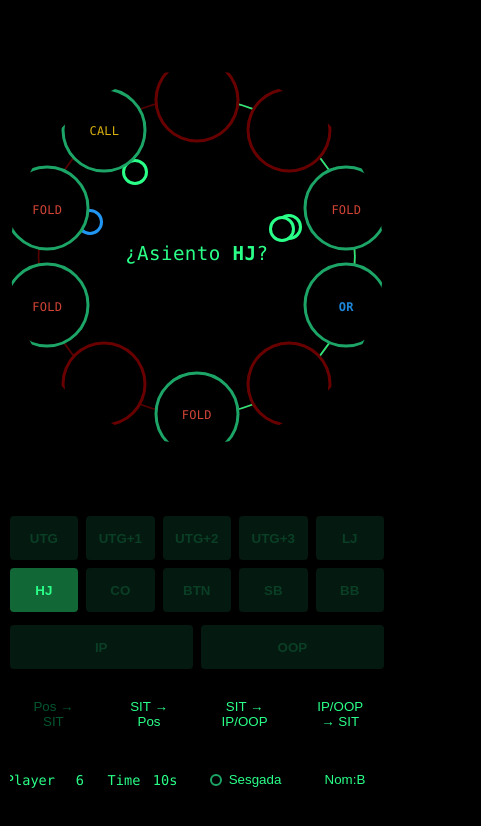
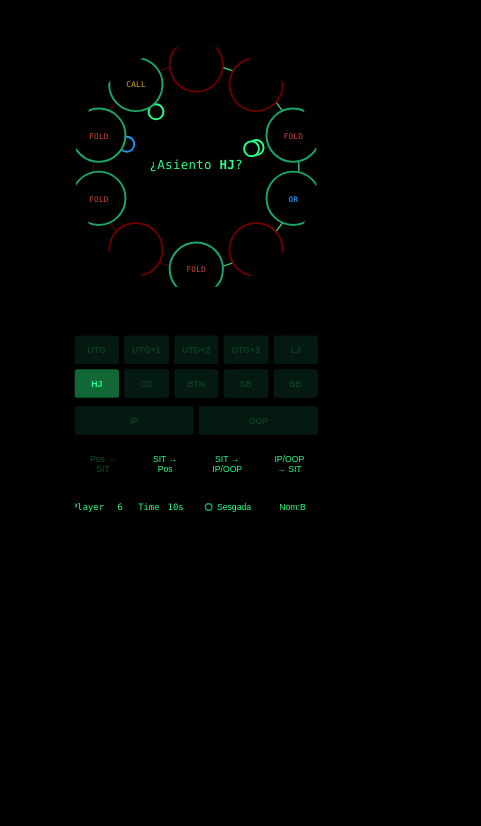
Before and after one commit to zxncvul/alksjioo984084jroisja-pos-trainer-level1, a plain HTML site: page index.html in a window 390 px wide. Shown: the whole page, 481 px wide, since content can reach past the window. Drawn offline with Linux system fonts and the light colour scheme.

Commit message:
Update styles.css

```diff
--- a/styles.css
+++ b/styles.css
@@ -881,3 +881,18 @@ button.asking{ box-shadow:none !important; border:none !important; }
 /* 50px exactos entre la mesa y la primera fila de botones */
 .pos-section{ margin-top: 50px !important; }
 /* (alternativa equivalente) .table-wrap{ margin-bottom: 50px !important; } */
+
+/* Escalar app completa en pantallas pequeñas */
+@media (max-width: 768px) {
+  #app {
+    transform: scale(0.8);
+    transform-origin: top center;
+  }
+}
+
+@media (max-width: 480px) {
+  #app {
+    transform: scale(0.65);
+    transform-origin: top center;
+  }
+}
```
